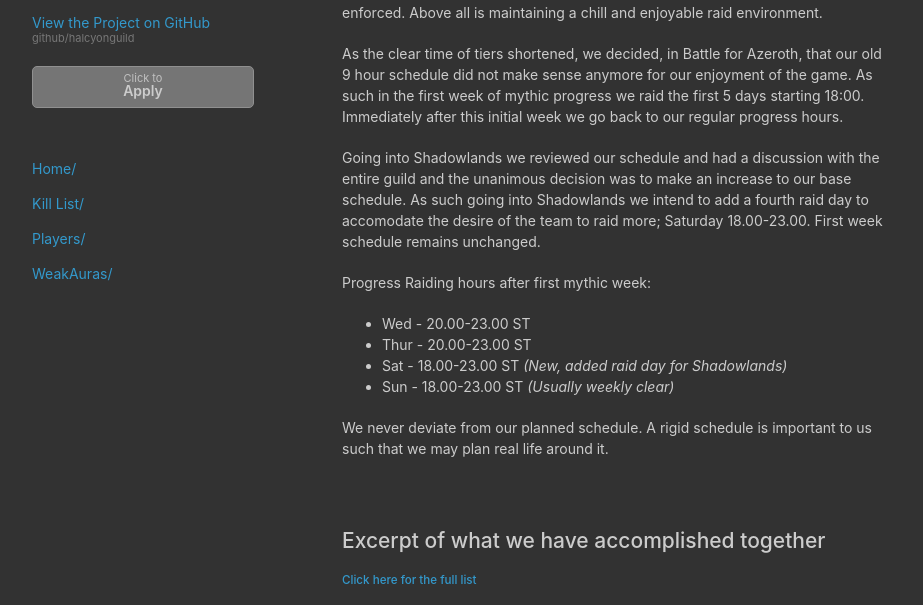
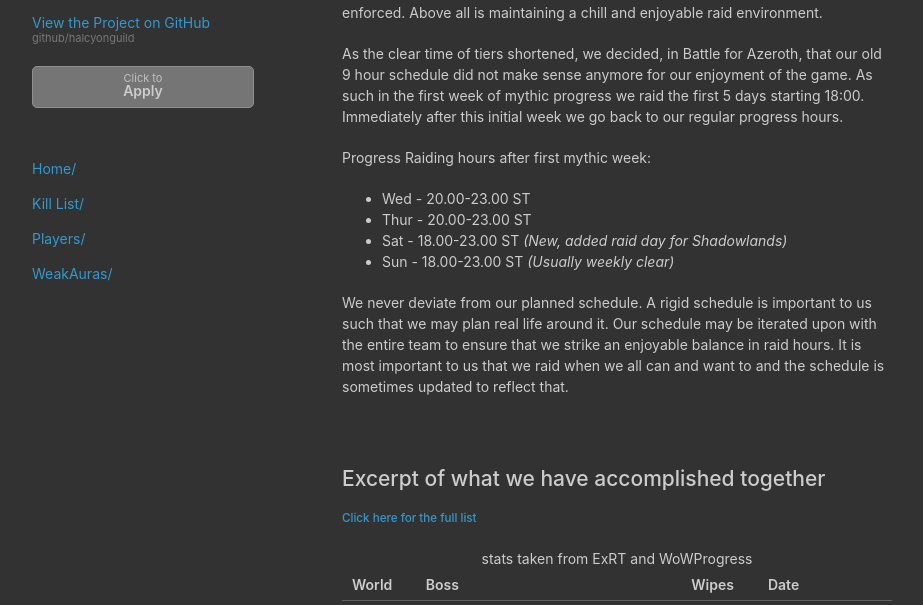
Before and after one commit to halcyonguild/halcyonguild.github.io, a plain HTML site: page index.html in a window 1280 px wide. Shown: the part 139-744 px from the top of the page, without its empty margins (178-1101 px from the left). Drawn offline with nearby package versions, Linux system fonts and the light colour scheme.

Commit message:
Clarified raid hours 8-)

```diff
--- a/index.html
+++ b/index.html
@@ -38,8 +38,6 @@
 
             <p>As the clear time of tiers shortened, we decided, in Battle for Azeroth, that our old 9 hour schedule did not make sense anymore for our enjoyment of the game. As such in the first week of mythic progress we raid the first 5 days starting 18:00. Immediately after this initial week we go back to our regular progress hours.</p>
 
-            <p>Going into Shadowlands we reviewed our schedule and had a discussion with the entire guild and the unanimous decision was to make an increase to our base schedule. As such going into Shadowlands we intend to add a fourth raid day to accomodate the desire of the team to raid more; Saturday 18.00-23.00. First week schedule remains unchanged. </p>
-
             <p>Progress Raiding hours after first mythic week:</p>
             <ul>
                 <li>Wed - 20.00-23.00 ST</li>
@@ -48,7 +46,7 @@
                 <li>Sun  - 18.00-23.00 ST <i>(Usually weekly clear)</i></li>
             </ul>
 
-            <p>We never deviate from our planned schedule. A rigid schedule is important to us such that we may plan real life around it.</p>
+            <p>We never deviate from our planned schedule. A rigid schedule is important to us such that we may plan real life around it. Our schedule may be iterated upon with the entire team to ensure that we strike an enjoyable balance in raid hours. It is most important to us that we raid when we all can and want to and the schedule is sometimes updated to reflect that. </p>
         </section>
 
         <section>
```
